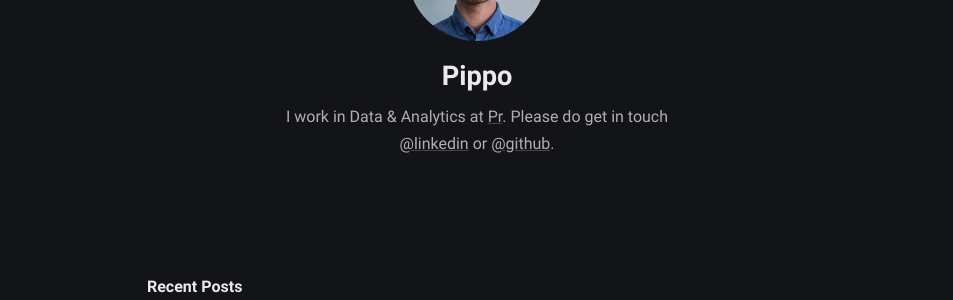
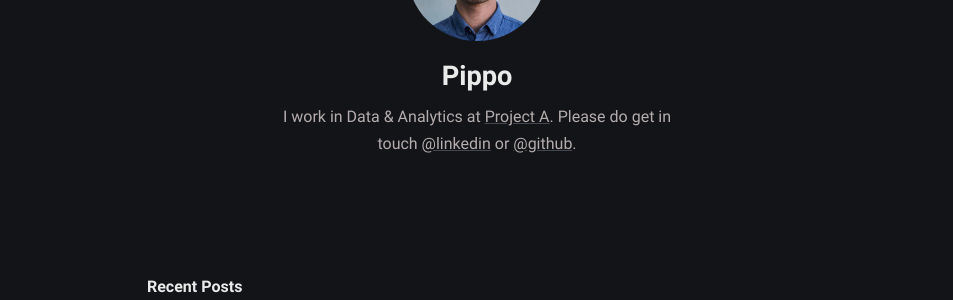
Before and after one commit to pippowie/pippowie.github.io, a Jekyll site: the page built from index.md, in a window 1280 px wide. Shown: the part 267-567 px from the top of the page, without its empty margins (163-1116 px from the left). Built offline with Jekyll 4.4.1, drawn with Linux system fonts in a browser that asks for light colours.

Commit message:
_config.yml: updated bio in author

```diff
--- a/_config.yml
+++ b/_config.yml
@@ -13,7 +13,7 @@ author:
   bio: >-
     I work in Data & Analytics at <a
     href="https://www.linkedin.com/in/philipp-wiedemann/" target="_blank"
-    rel="noopener">Pr</a>. Please do get in touch <a
+    rel="noopener">Project A</a>. Please do get in touch <a
     href="https://www.linkedin.com/in/philipp-wiedemann/" target="_blank"
     rel="noopener">@linkedin</a> or <a href="https://github.com/pippowie"
     target="_blank" rel="noopener">@github</a>.
```
